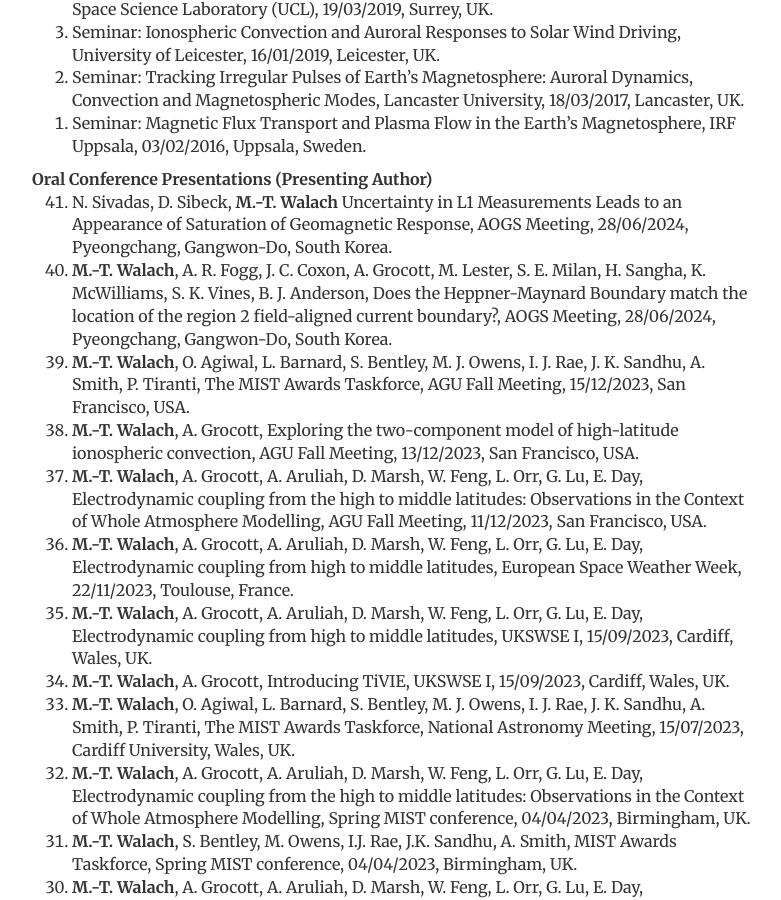
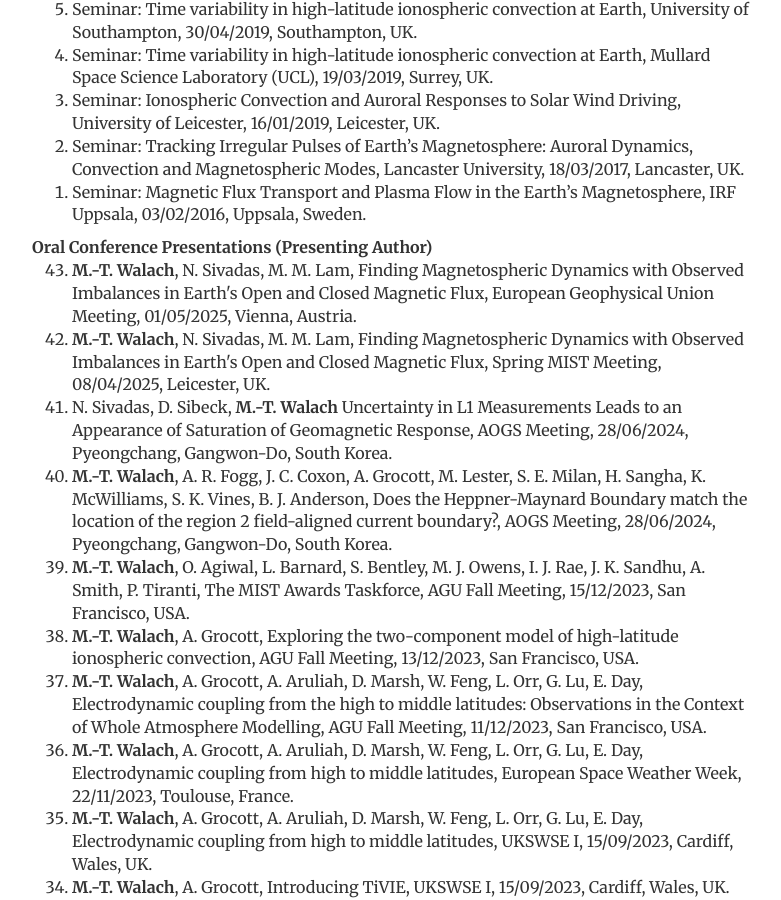
Before and after one commit to mtwalach/mtwalach.github.io, a Jekyll site: the page built from publications/index.html, in a window 1280 px wide and 900 px high, scrolled down 6116 px. Shown: the whole window, without its empty margins (248-1029 px from the left). Built offline with Jekyll 4.4.1, drawn with Linux system fonts in a browser that asks for light colours; some of the changed text lies outside the part shown.

Commit message:
Update index.html

```diff
--- a/publications/index.html
+++ b/publications/index.html
@@ -69,6 +69,7 @@ description:   Maria-Theresia Walach // Space plasma physics & planetary science
     </ol>
     <strong>Software (Refereed)</strong>
     <ol reversed>
+      <li>SuperDARN Radar Software Toolkit (RST) 5.1.: SuperDARN Data Analysis Working Group; E.G. Thomas, A.G. Burrell, P.V. Ponomarenko, E.C. Bland, K.T. Sterne, R.A. Rohel, S.G. Shepherd, D.D. Billet, M.T. Schmidt, <b>M.-T. Walach</b>, 2025, doi: 10.5281/zenodo.4435150.</li>
       <li>SuperDARN Radar Software Toolkit (RST) 5.0.: SuperDARN Data Analysis Working Group; E.G. Thomas, A.S. Reimer, E.C. Bland, A.G. Burrell, A. Grocott, P.V. Ponomarenko, M.T. Schmidt, S.G. Shepherd, K.T. Sterne, <b>M.-T. Walach</b>, 2022, doi: 10.5281/zenodo.7467337.</li>
       <li>SuperDARN Radar Software Toolkit (RST) 4.7.: SuperDARN Data Analysis Working Group;   A.G. Burrell,  E.G. Thomas, M.T. Schmidt, E.C. Bland, , I. Coco, P. V. Ponomarenko, K.T. Sterne, <b>M.-T. Walach</b>, 2021, doi: 10.5281/zenodo.6473603.</li>
       <li>SuperDARN Radar Software Toolkit (RST) 4.6.: SuperDARN Data Analysis Working Group;  M.T. Schmidt, E.C. Bland, E.G. Thomas, A.G. Burrell, I. Coco, P. V. Ponomarenko, A.S. Reimer, K.T. Sterne, <b>M.-T. Walach</b>, 2021, doi: 10.5281/zenodo.5156752.</li>
@@ -110,6 +111,8 @@ description:   Maria-Theresia Walach // Space plasma physics & planetary science
     </ol>
     <strong>Oral Conference Presentations (Presenting Author)</strong>
     <ol reversed>
+      <li><b>M.-T. Walach</b>, N. Sivadas, M. M. Lam, Finding Magnetospheric Dynamics with Observed Imbalances in Earth's Open and Closed Magnetic Flux, European Geophysical Union Meeting, 01/05/2025, Vienna, Austria.</li>
+      <li><b>M.-T. Walach</b>, N. Sivadas, M. M. Lam, Finding Magnetospheric Dynamics with Observed Imbalances in Earth's Open and Closed Magnetic Flux, Spring MIST Meeting, 08/04/2025, Leicester, UK.</li>
       <li>N. Sivadas, D. Sibeck, <b>M.-T. Walach</b> Uncertainty in L1 Measurements Leads to an Appearance of Saturation of Geomagnetic Response, AOGS Meeting, 28/06/2024, Pyeongchang, Gangwon-Do, South Korea.</li>
       <li><b>M.-T. Walach</b>, A. R. Fogg, J. C. Coxon, A. Grocott, M. Lester, S. E. Milan, H. Sangha, K. McWilliams, S. K. Vines, B. J. Anderson, Does the Heppner-Maynard Boundary match the location of the region 2 field-aligned current boundary?,  AOGS Meeting, 28/06/2024, Pyeongchang, Gangwon-Do, South Korea.</li>
       <li><b>M.-T. Walach</b>, O. Agiwal, L. Barnard, S. Bentley, M. J. Owens, I. J. Rae, J. K. Sandhu, A. Smith, P. Tiranti, The MIST Awards Taskforce, AGU Fall Meeting, 15/12/2023, San Francisco, USA.</li>
```
